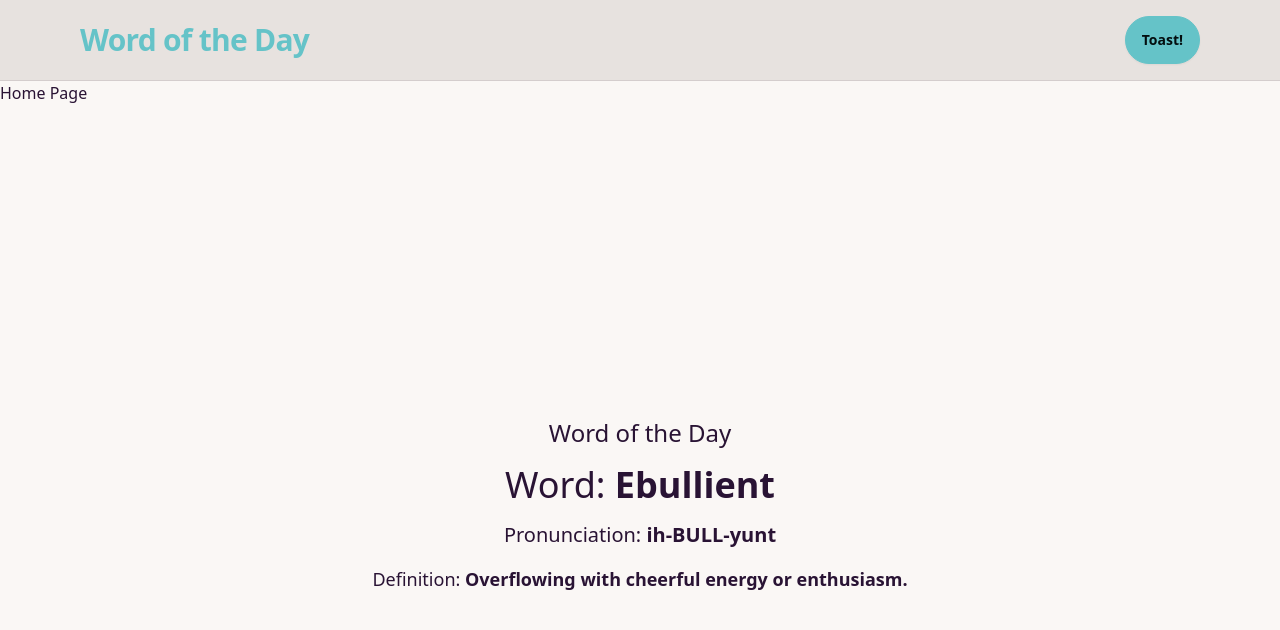
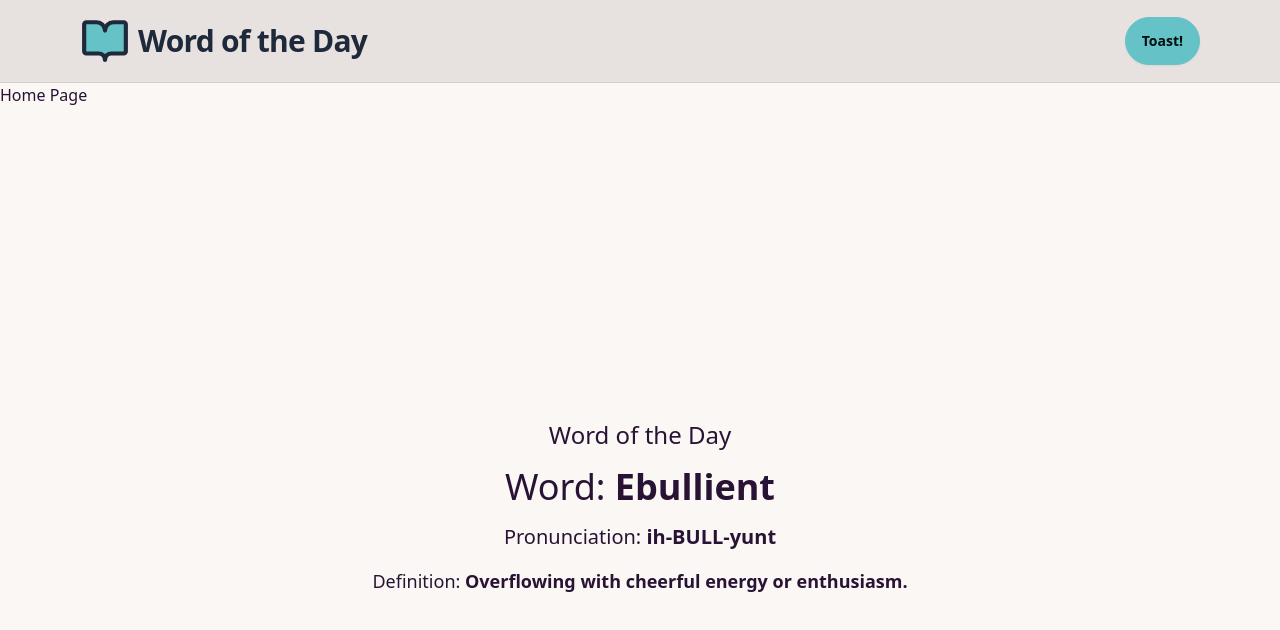
Before and after one commit to freeCodeCamp-2025-Summer-Hackathon/purple-array, a React (Vite) app in the folder frontend/: page / in a window 1280 px wide. Shown: the top 630 px of the page. Built offline with nearby package versions, Linux system fonts and the light colour scheme.

Commit message:
feat: add Lucide icon package and update Navbar with icon

```diff
--- a/frontend/package.json
+++ b/frontend/package.json
@@ -11,6 +11,7 @@
   },
   "dependencies": {
     "axios": "^1.10.0",
+    "lucide-react": "^0.525.0",
     "react": "^19.1.0",
     "react-dom": "^19.1.0",
     "react-hot-toast": "^2.5.2",
--- a/frontend/src/components/generic/Navbar.jsx
+++ b/frontend/src/components/generic/Navbar.jsx
@@ -1,5 +1,6 @@
 import toast from 'react-hot-toast';
 import { Link } from 'react-router';
+import { BookOpen } from 'lucide-react';
 
 const Navbar = () => {
 	return (
@@ -7,9 +8,13 @@ const Navbar = () => {
 			<header className="bg-base-300 border-b border-base-content/10">
 				<div className="mx-auto max-w-6xl p-4">
 					<div className="flex items-center justify-between">
-						<h1 className="text-3xl font-bold text-primary font-sans tracking-tight">
-							<Link to={'/'}> Word of the Day</Link>
-						</h1>
+						<div className="flex gap-2 items-center">
+							<BookOpen size={50} fill="#65c3c8" color="#1e293b" />
+							<h1 className="text-3xl font-bold text-slate-800 font-sans tracking-tight">
+								<Link to={'/'}> Word of the Day</Link>
+							</h1>
+						</div>
+
 						<button
 							className="btn btn-primary"
 							onClick={() => {
```
Also changed, not shown: 1 other file (tests, documents, lock files or other folders).
